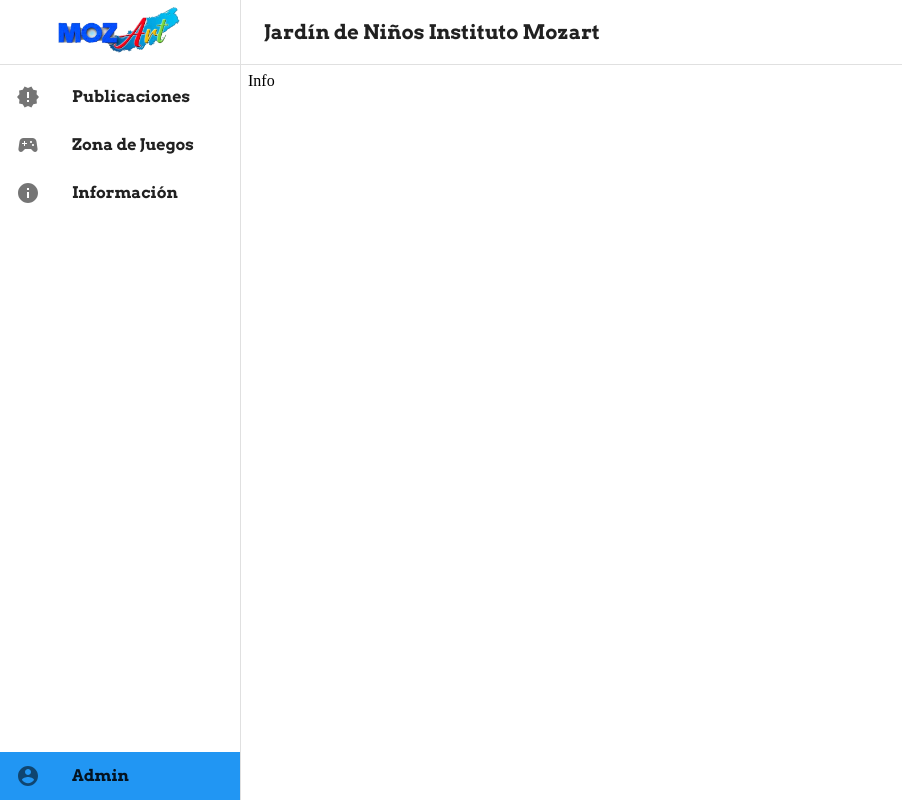
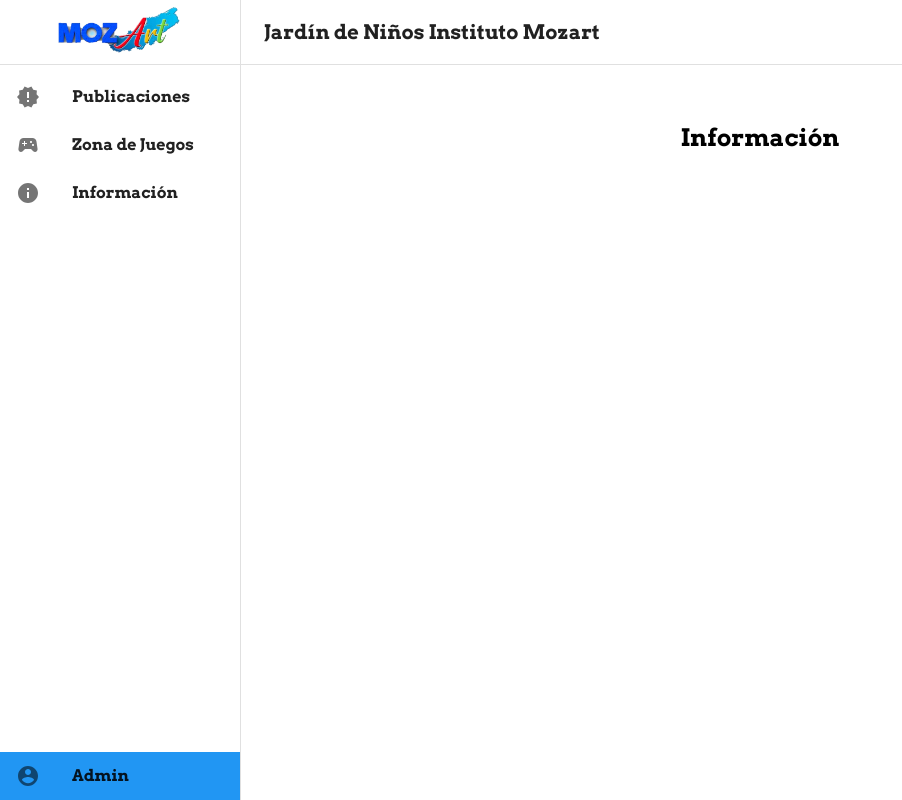
Before and after one commit to jadhasfuh/InstitutoMozart, a React (Create React App) app in the folder instituto-mozart/: page /info in a window 1280 px wide. Shown: the whole page, without its empty margins (0-902 px from the left). Built offline with nearby package versions, Linux system fonts and the light colour scheme; no server answers.

Commit message:
Update Info.jsx

```diff
--- a/instituto-mozart/src/pages/Info.jsx
+++ b/instituto-mozart/src/pages/Info.jsx
@@ -1,9 +1,74 @@
-import React from 'react'
+import React, { useState, useEffect } from 'react'
+import { makeStyles, Typography, Grid, } from '@material-ui/core';
+import BounceLoader from "react-spinners/BounceLoader";
+import { blue } from '@material-ui/core/colors';
+
+const useStyles = makeStyles((theme) => ({
+
+    typography: {
+        marginTop: '50px',
+        marginBottom: '30px'
+    }
+
+}));
 
 const Info = () => {
+
+    //ESTILOS
+    const classes = useStyles();
+
+    //PANTALLA DE CARGA
+    const [carga, setCarga] = useState(false);
+    useEffect(() => {
+        setCarga(true);
+        setTimeout(() => {
+            setCarga(false);
+        }, 500)
+    }, []);
+
     return (
         <div>
-            Info
+
+            {
+                carga ?
+                    (
+                        <BounceLoader
+                            css={`
+                                    display: block;
+                                    margin: 0 auto;
+                                    margin-top: 30vh;
+                                    border-color: red;
+                                    `}
+                            size={100}
+                            loading={carga}
+                            color={blue[500]}
+                        />
+                    )
+                    :
+                    (
+                        <Grid
+                            container
+                            alignItems='center'
+                            justify='center'
+                            direction='column'
+                        >
+                            <center>
+                                <Typography variant="h5" className={classes.typography}>
+                                    Información
+                                </Typography>
+                            </center>
+                            <Grid
+                                item
+                                container
+                                alignItems="center"
+                                justify="center"
+                            >
+
+                            </Grid>
+                        </Grid>
+                    )
+            }
+
         </div>
     )
 }
```
